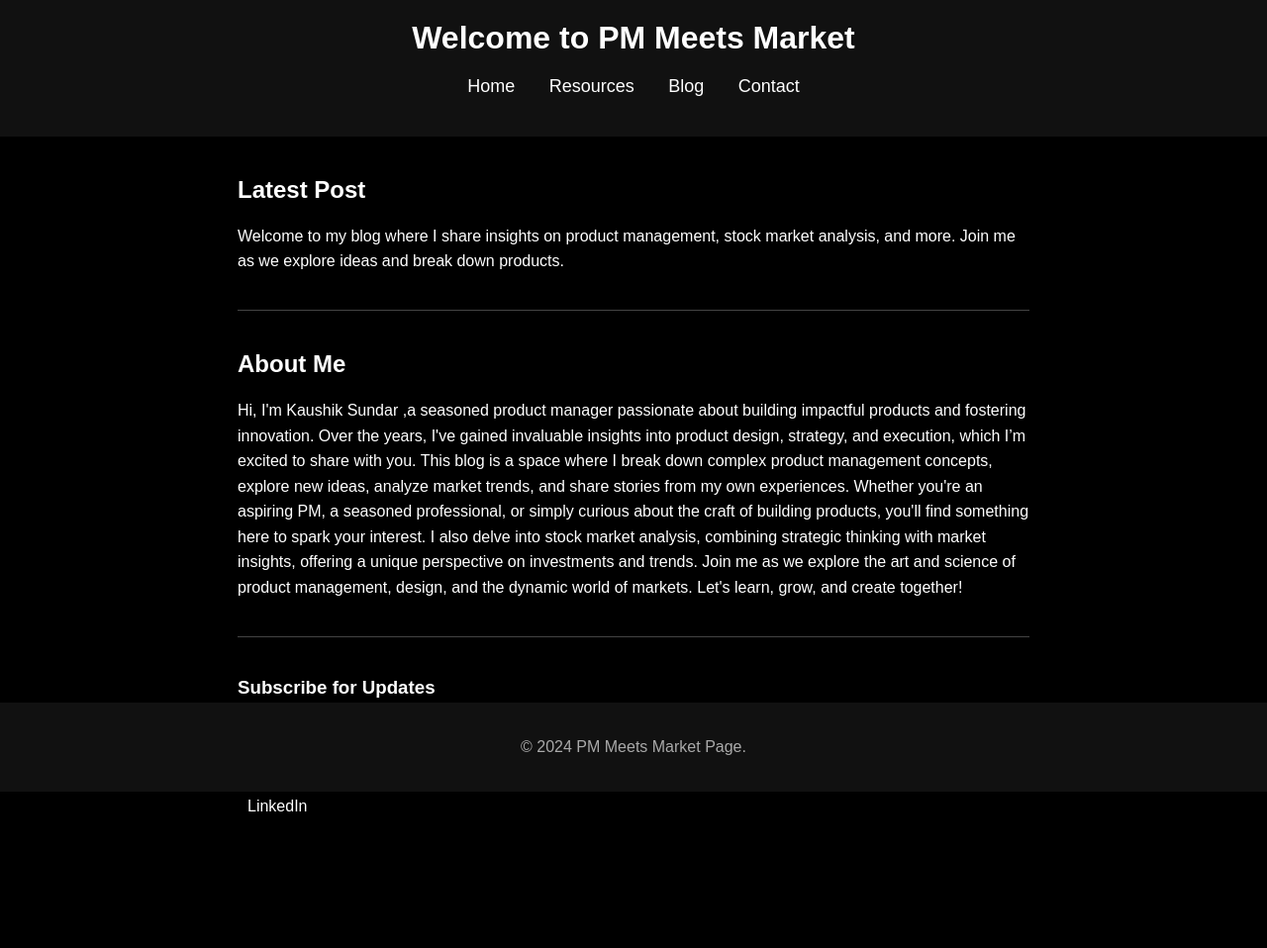
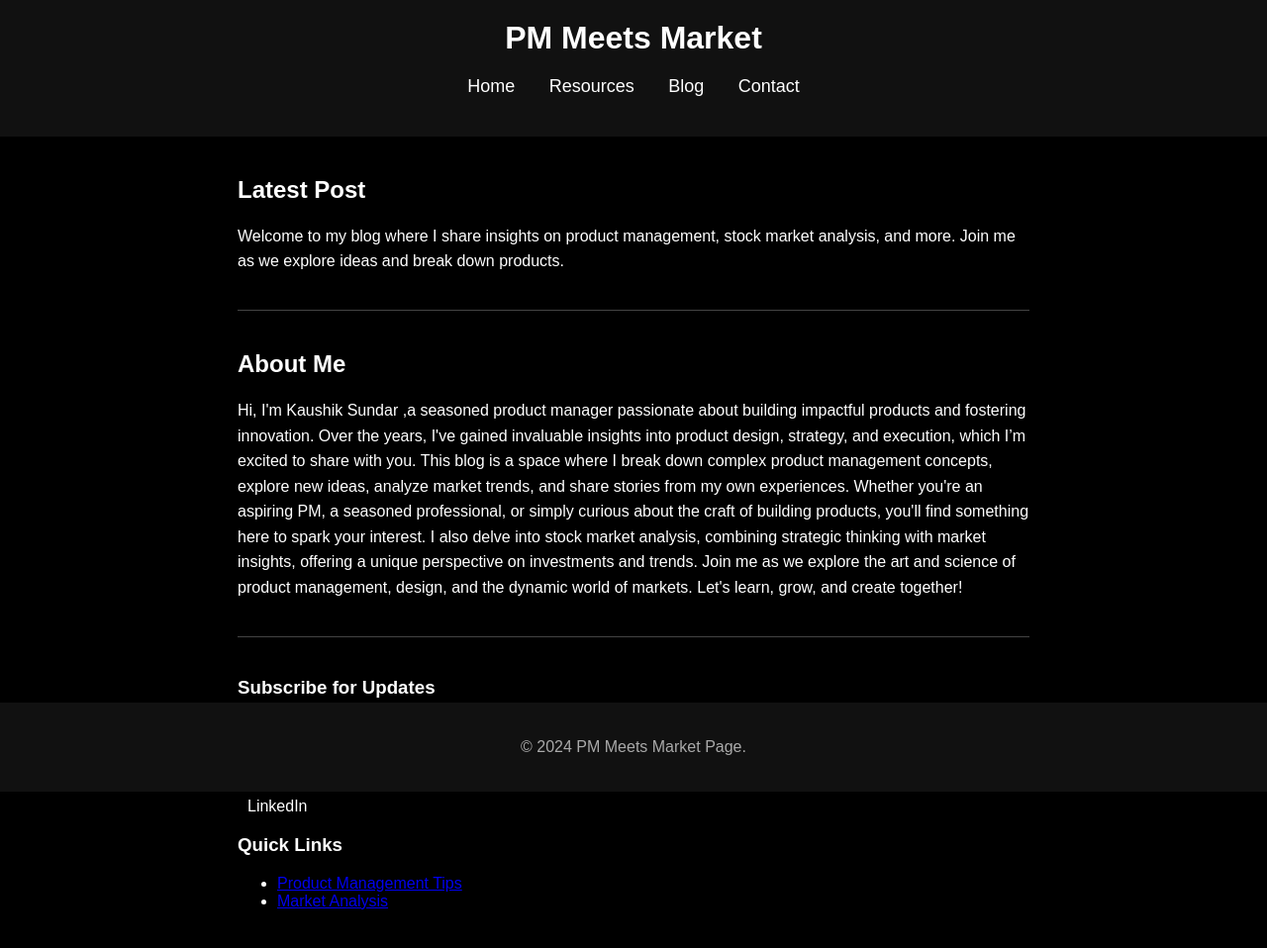
Before and after one commit to kaushiksundar-pm/kaushiksundar-pm.github.io, a plain HTML site: page index.html in a window 1280 px wide. Shown: the whole page at 99% size. Before the commit the page ends 934 px from the top, so only its background shows below. Drawn offline with Linux system fonts and the light colour scheme.

Commit message:
Update index.html

```diff
--- a/index.html
+++ b/index.html
@@ -77,7 +77,7 @@
 <body>
 
 <header>
-    <h1>Welcome to PM Meets Market</h1>
+    <h1>PM Meets Market</h1>
     <nav>
         <a href="#">Home</a>
         <a href="#resources">Resources</a>
@@ -112,6 +112,16 @@ Join me as we explore the art and science of product management, design, and the
         <h3>Follow Me</h3>
         <a href="#" target="_blank">LinkedIn</a>
     </div>
+
+    <!-- Vertical section -->
+    <aside class="vertical-section">
+        <h3>Quick Links</h3>
+        <ul>
+            <li><a href="#">Product Management Tips</a></li>
+            <li><a href="#">Market Analysis</a></li>
+        </ul>
+    </aside>
+
 </div>
 
 <footer>
```
